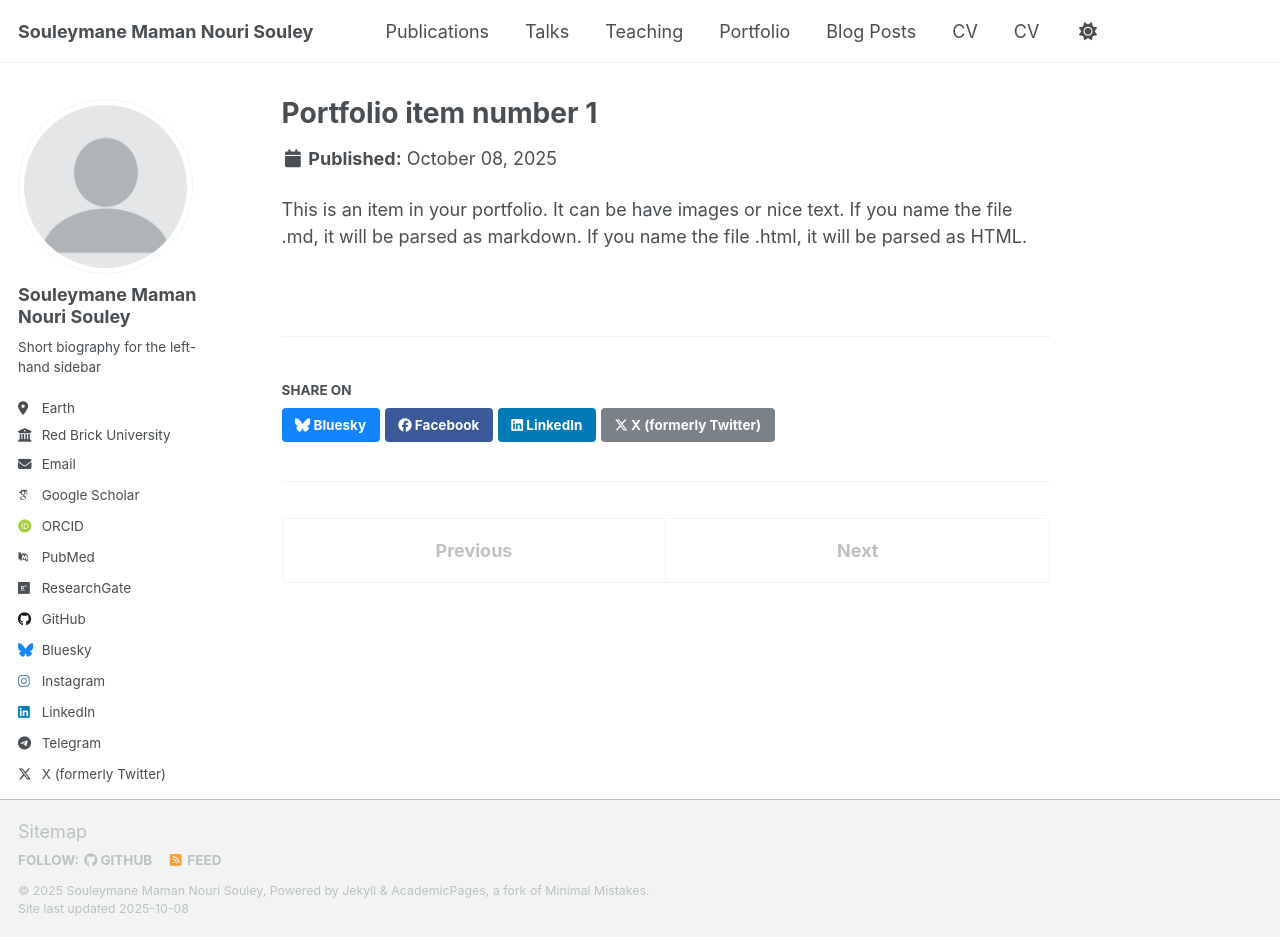
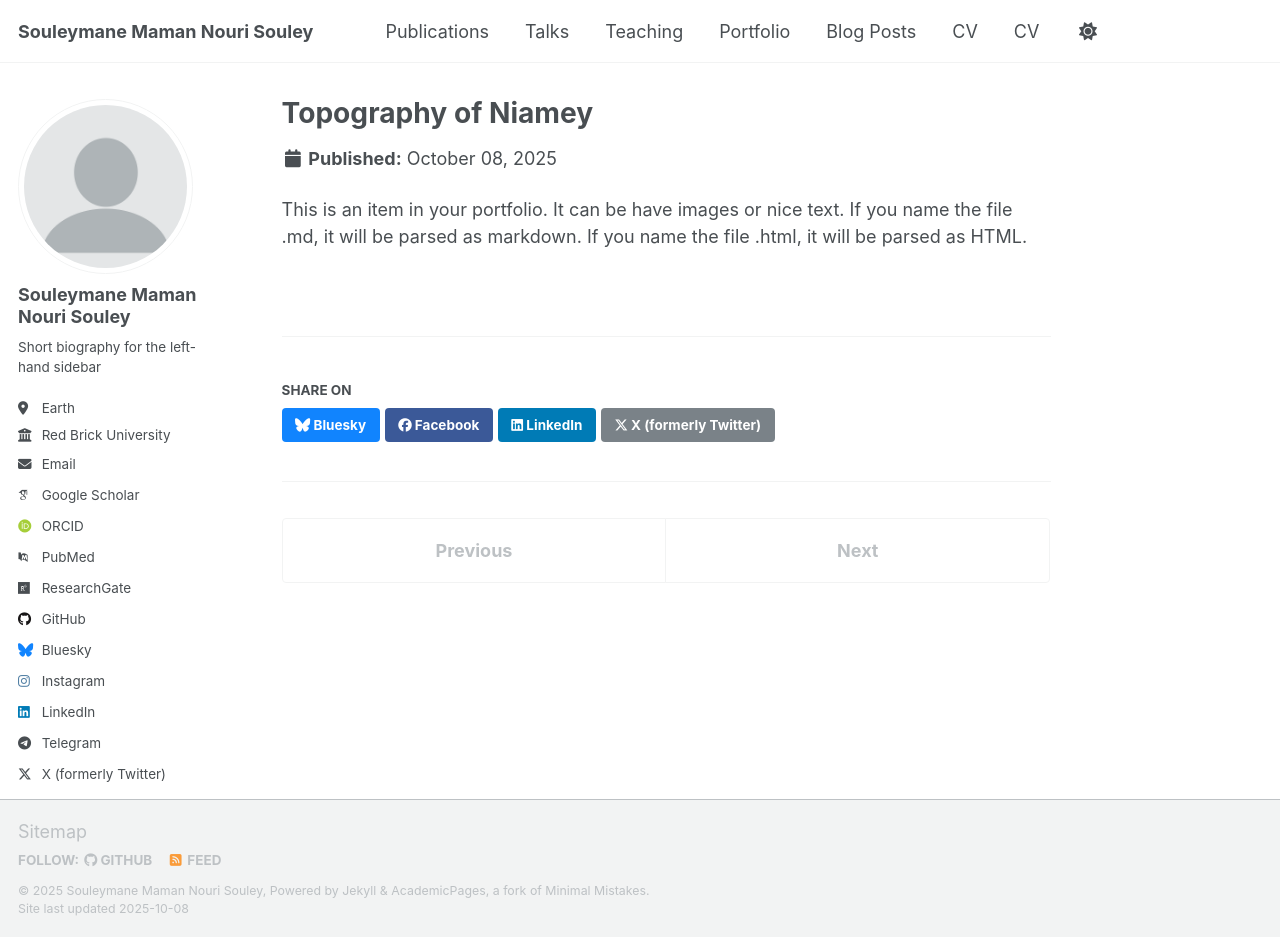
Before and after one commit to halieute/halieute.github.io, a Jekyll site: the page built from _portfolio/portfolio-1.md, in a window 1280 px wide and 937 px high. Built offline with Jekyll 4.4.1, drawn with Linux system fonts in a browser that asks for light colours; some web fonts are replaced; a script that is not in the unit is left out.

Commit message:
Update title and excerpt for portfolio item 1

```diff
--- a/_portfolio/portfolio-1.md
+++ b/_portfolio/portfolio-1.md
@@ -1,5 +1,5 @@
 ---
-title: "Portfolio item number 1"
+title: "Topography of Niamey"
 excerpt: "Short description of portfolio item number 1<br/><img src='/images/Topograhy_Niamey.png'>"
 collection: portfolio
 ---
```
